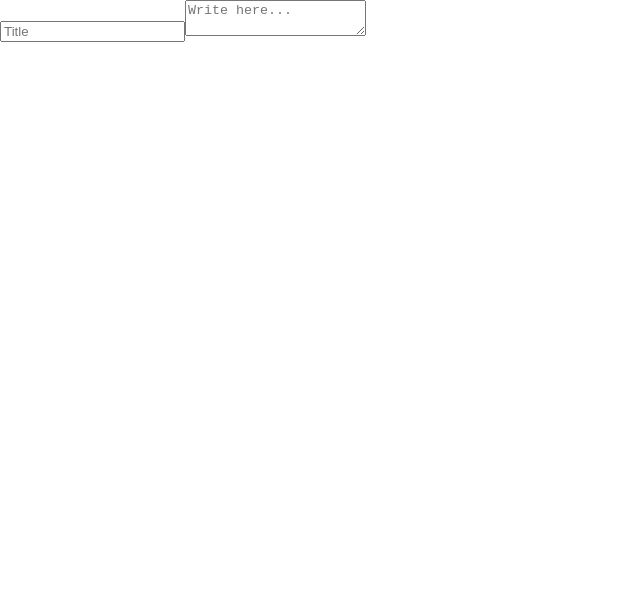
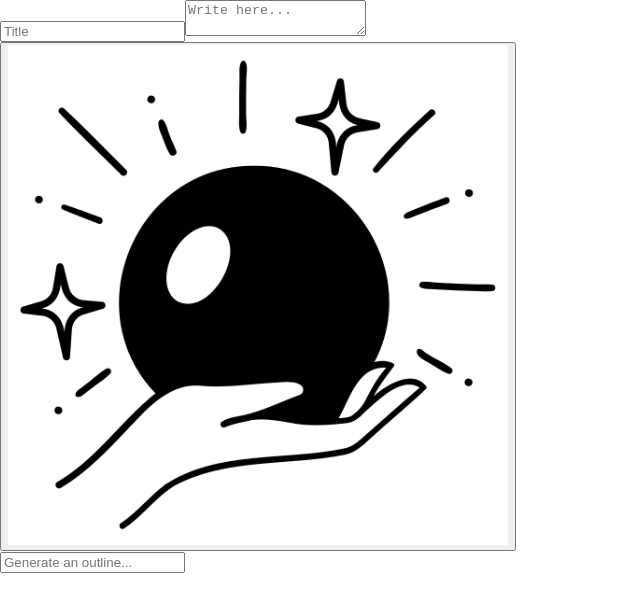
Before and after one commit to zhoujeffrey8/divination, a React (Create React App) app in the folder client/: page / in a window 1280 px wide. Shown: the top 612 px of the page, without its empty margins (0-640 px from the left). Built offline with nearby package versions, Linux system fonts and the light colour scheme.

Commit message:
add DivBar

```diff
--- a/client/src/App.js
+++ b/client/src/App.js
@@ -1,7 +1,7 @@
 import logo from './logo.svg';
 import './App.css';
 import React from 'react';
-
+import DivBar from './DivBar'
 function App() {
 
     const [currDocTxt, setCurrDocTxt] = React.useState('')
@@ -39,9 +39,13 @@ function App() {
           {/*  <p>{!data ? "Loading..." : data}</p>*/}
           {/*</header>*/}
           <div class="container mx-auto pt-20">
+
           <input className="w-full p-2 outline-none py-3 text-4xl px-3" type="text" placeholder="Title" />
         <textarea value={ currDocTxt } onChange={ handleChange } id="message" type="message" name="message" placeholder="Write here..." class=" w-screen h-screen p-3 mt-2 rounded-lg text-gray-700 focus:outline-none"></textarea>
+
         </div>
+        <DivBar></DivBar>
+
         </div>
     );
 }
--- /dev/null
+++ b/client/src/DivBar.js
@@ -0,0 +1,24 @@
+import CrystalBall from './CrystalBall.png';
+
+
+export default function DivBar() {
+
+    return(
+        <div class="pl-5 py-5 sticky bottom-10">
+        <div class="bg-white  flex items-center rounded-lg shadow-lg">
+                                  <div class="p-2 md:p-4">
+                <button
+                    class="rounded-full focus:outline-none w-20 h-20 md:w-10 md:h-12 flex items-center justify-center">
+                    <img src={CrystalBall}
+                        class="pokeball" alt="logo" />
+                </button>
+            </div>
+            <input autofocus placeholder="Generate an outline..." name="q"
+                class="rounded-l-full w-full py-4 px-6 text-gray-700 leading-tight focus:outline-none text-lg"
+                id="search"></input>
+
+        </div>
+</div>
+    )
+
+}
```
Also changed, not shown: client/src/CrystalBall.png (added), 1 other file (tests, documents, lock files or other folders).
